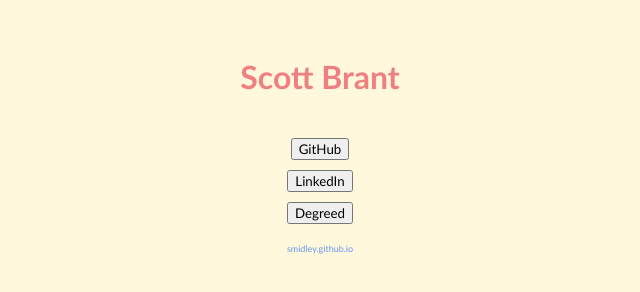
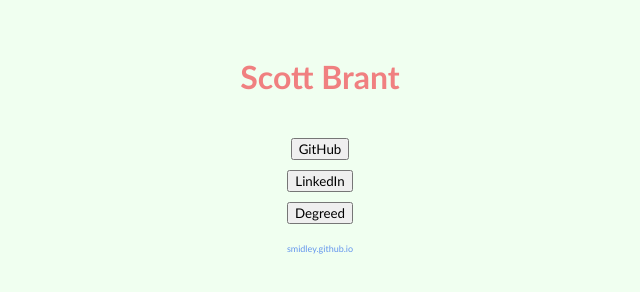
Before and after one commit to smidley/smidley.github.io, a plain HTML site: page index.html in a window 1280 px wide. Shown: the whole page, without its empty margins (320-960 px from the left). Drawn offline with Linux system fonts and the light colour scheme.

Commit message:
Update style.css

```diff
--- a/style.css
+++ b/style.css
@@ -4,7 +4,7 @@
 }
 
 body {
-  background-color: cornsilk;
+  background-color: HoneyDew;
 }
 
 .portfolio {
```
